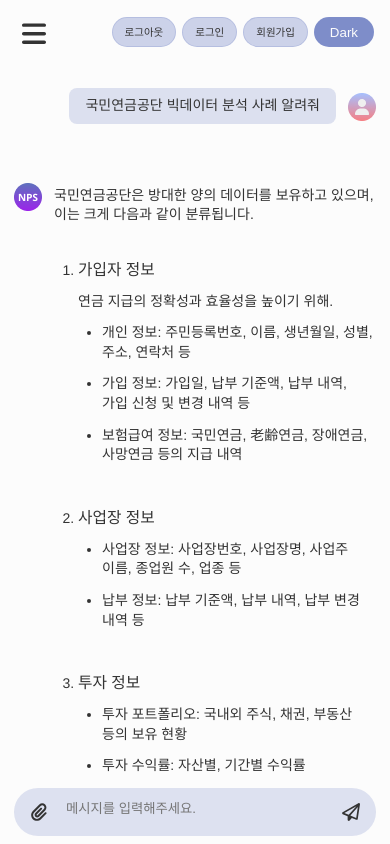
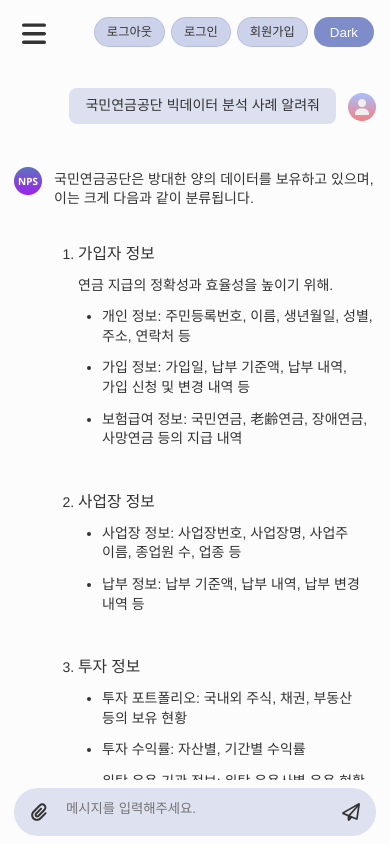
Before and after one commit to DoinSeol/generativeAI, a plain HTML site: page ROOT/main/index.html in a window 390 px wide. Drawn offline with Linux system fonts and the light colour scheme.

Commit message:
24.08.09_

```diff
--- a/ROOT/main/css/common.css
+++ b/ROOT/main/css/common.css
@@ -251,7 +251,7 @@ main .side_R_container .top_bar .logo_box {width: auto; }
 main .side_R_container .top_bar .logo_box img {width: auto; height: 32px; margin-top: 8px}
 
 main .side_R_container .login_box {width: auto; gap: 6px; flex-grow: 1; justify-content: flex-end; align-items: flex-start;}
-main .side_R_container .login_box a {display: flex; justify-content: center; align-items: center; border: 1px solid var(--top-bt-border-col); background-color: var(--top-bt-col); height: 30px; border-radius: 15px; padding: 0 12px; font-size: 0.75rem;    }
+main .side_R_container .login_box a {font-size: 0.875rem; border: 1px solid var(--top-bt-border-col); background-color: var(--top-bt-col); display: flex; justify-content: center; align-items: center; height: 30px; border-radius: 15px; padding: 0 12px; }
 main .side_R_container .login_box a:hover {background-color: var(--top-hover-bt-col); font-weight: 500;}
 
 
@@ -351,10 +351,12 @@ main .side_R_container .main_cont_container .main_cont_layout .timeline_area .co
 
 
 @media (max-width: 1143px) {
+  html, body, a {font-size: 14px;}
+
+  main .side_R_container .main_cont_container .main_cont_layout .layout_w {gap: 40px;}
   main .side_L_container {width: 0px; position: fixed; top:0; left: 0; z-index: 99;}
   main .side_R_container .top_bar {padding-left: 68px;}
   main .side_R_container .top_bar .logo_box img {height: 28px;}
-  html, body, a {font-size: 14px;}
 }
 
 @media (max-width: 600px) {
```
